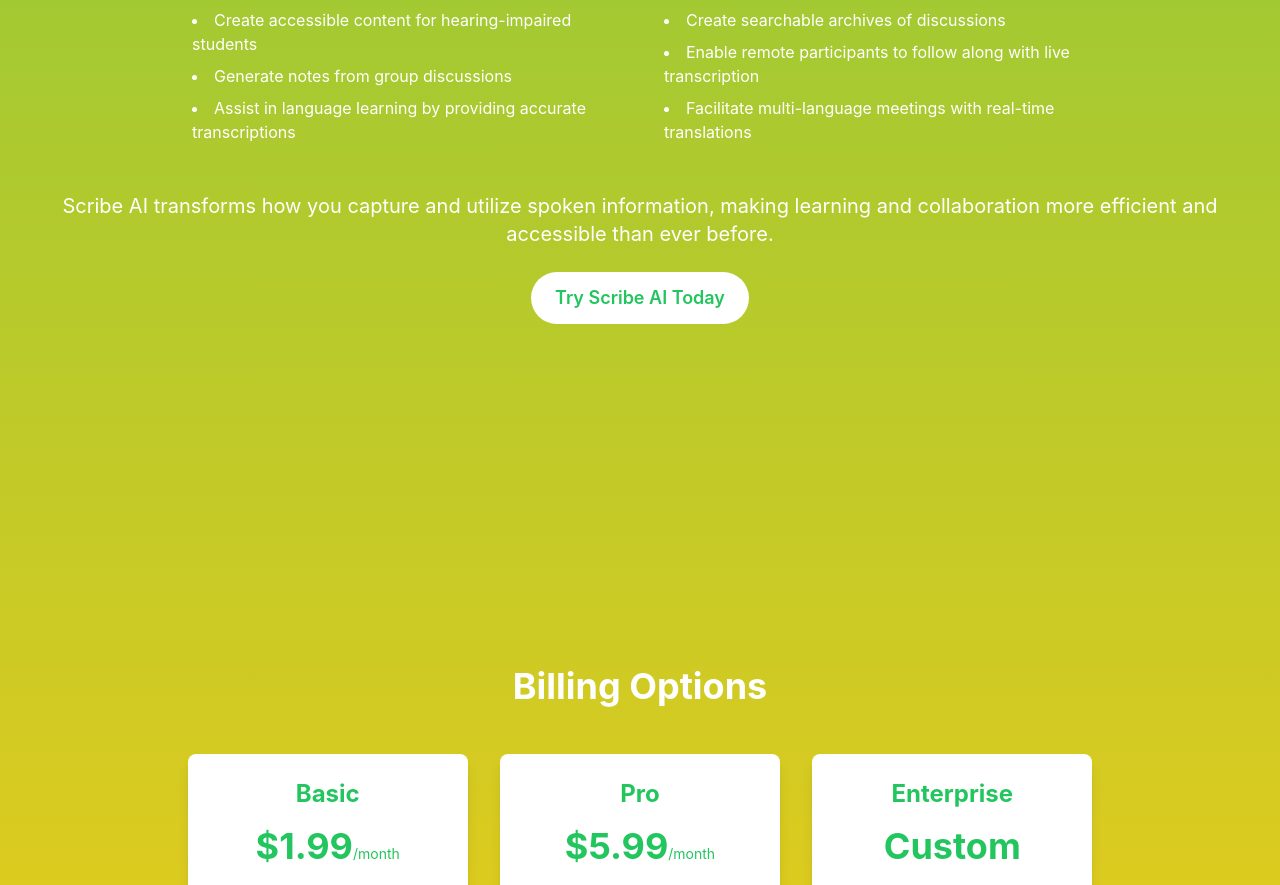
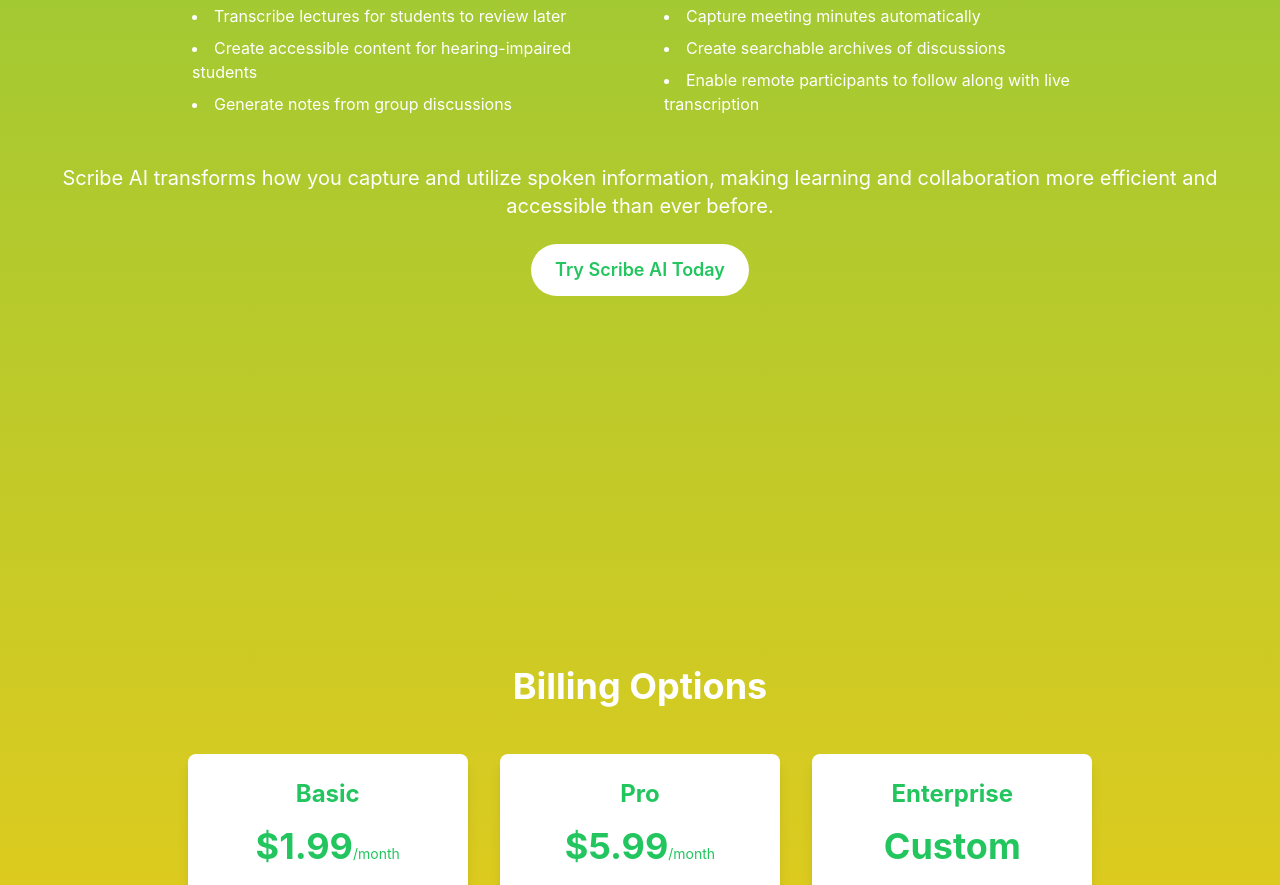
Before and after one commit to Qwill96227/AI-Project, a React (Create React App) app in the folder scribe-ai/: page / in a window 1280 px wide. Shown: the part 1990-2875 px from the top of the page. Built offline with nearby package versions, Linux system fonts and the light colour scheme.

Commit message:
Revised landing page Use Cases

```diff
--- a/scribe-ai/src/LandingPage.js
+++ b/scribe-ai/src/LandingPage.js
@@ -123,8 +123,7 @@
                 <li>Transcribe lectures for students to review later</li>
                 <li>Create accessible content for hearing-impaired students</li>
                 <li>Generate notes from group discussions</li>
-                <li>Assist in language learning by providing accurate transcriptions</li>
-              </ul>
+                </ul>
             </div>
             <div className="space-y-6 text-left">
               <h3 className="text-2xl font-semibold mb-4">In Meetings</h3>
@@ -132,8 +131,7 @@
                 <li>Capture meeting minutes automatically</li>
                 <li>Create searchable archives of discussions</li>
                 <li>Enable remote participants to follow along with live transcription</li>
-                <li>Facilitate multi-language meetings with real-time translations</li>
-              </ul>
+                </ul>
             </div>
           </div>
           <div className="mt-12">
```
